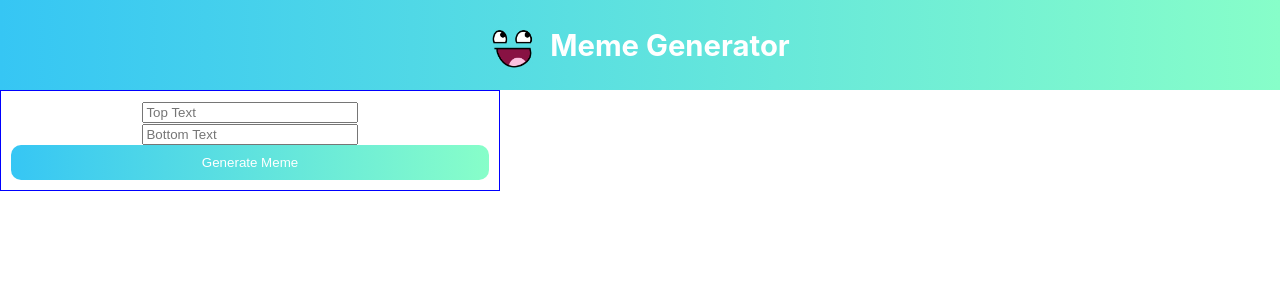
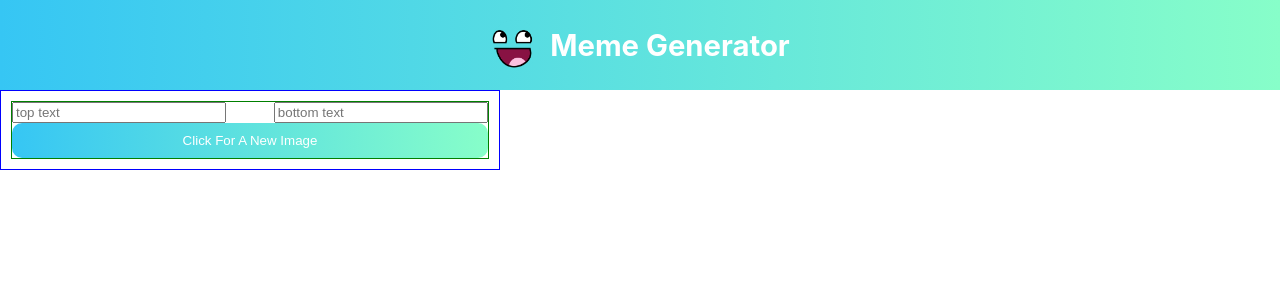
Before and after one commit to robertgarcia305/meme-generator-react, a React (Create React App) app: page / in a window 1280 px wide. Shown: the top 300 px of the page. Built offline with nearby package versions, Linux system fonts and the light colour scheme.

Commit message:
Add files via upload

```diff
--- a/src/components/Body.js
+++ b/src/components/Body.js
@@ -4,20 +4,16 @@ import ReactDOM from "react-dom";
 const Body = () => {
     return (
         <section>
-            <div className="meme-top">
-                <div className="inputs">
-                    <div>
-                        <input placeholder="Top Text"></input>
-                    </div>
-                    <div>
-                        <input placeholder="Bottom Text"></input>
-                    </div>
+            <div className="top">
+                <div>
+                    <input placeholder="top text"></input>
+                    <input placeholder="bottom text"></input>
                 </div>
-                <div className="button">
-                    <button>Generate Meme</button>
-                </div>
+                <button>Click For A New Image</button>
             </div>
-            <div className="meme-img"></div>
+            <div className="meme-img">
+
+            </div>
         </section>
     );
 }
```
